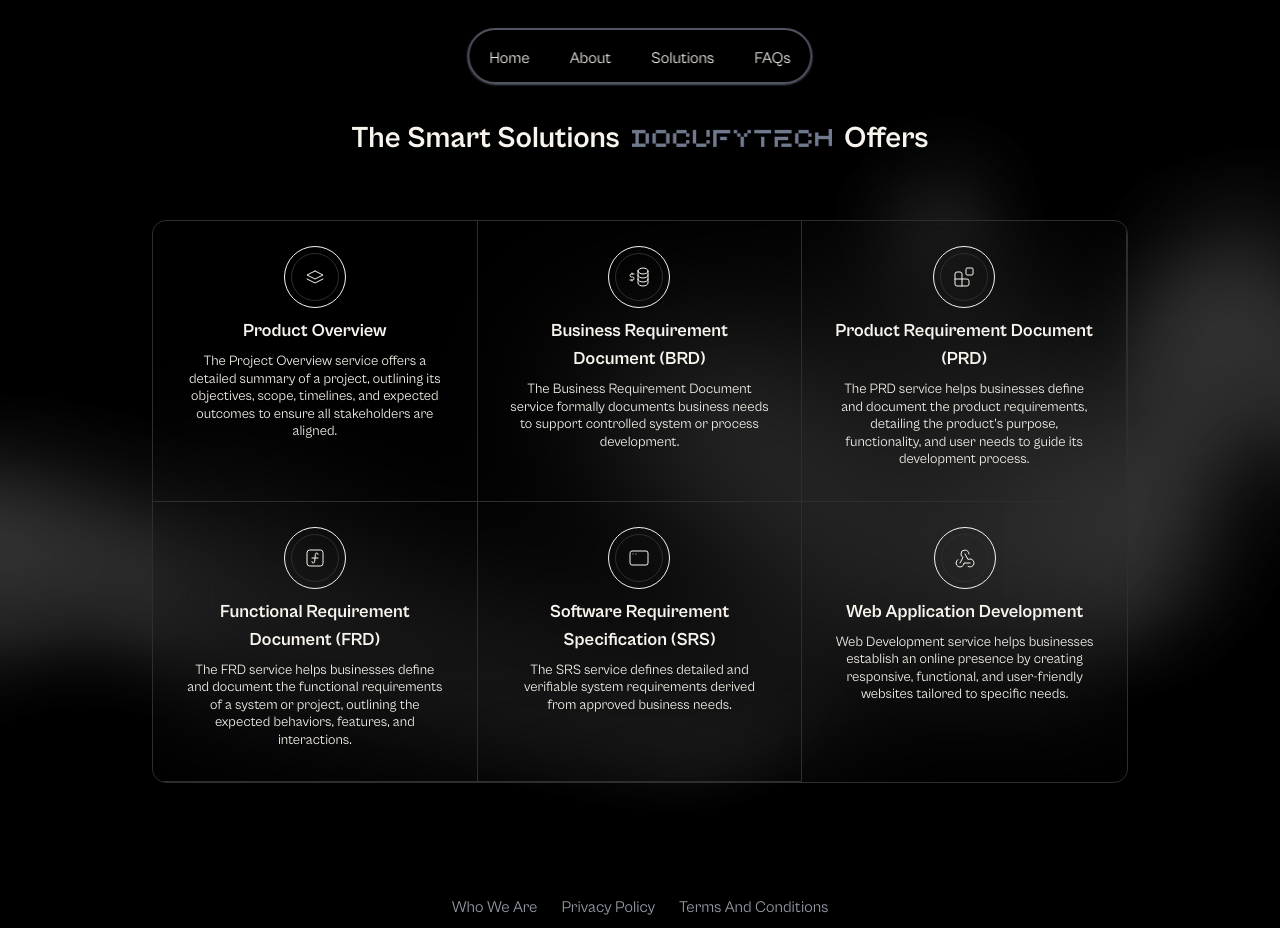
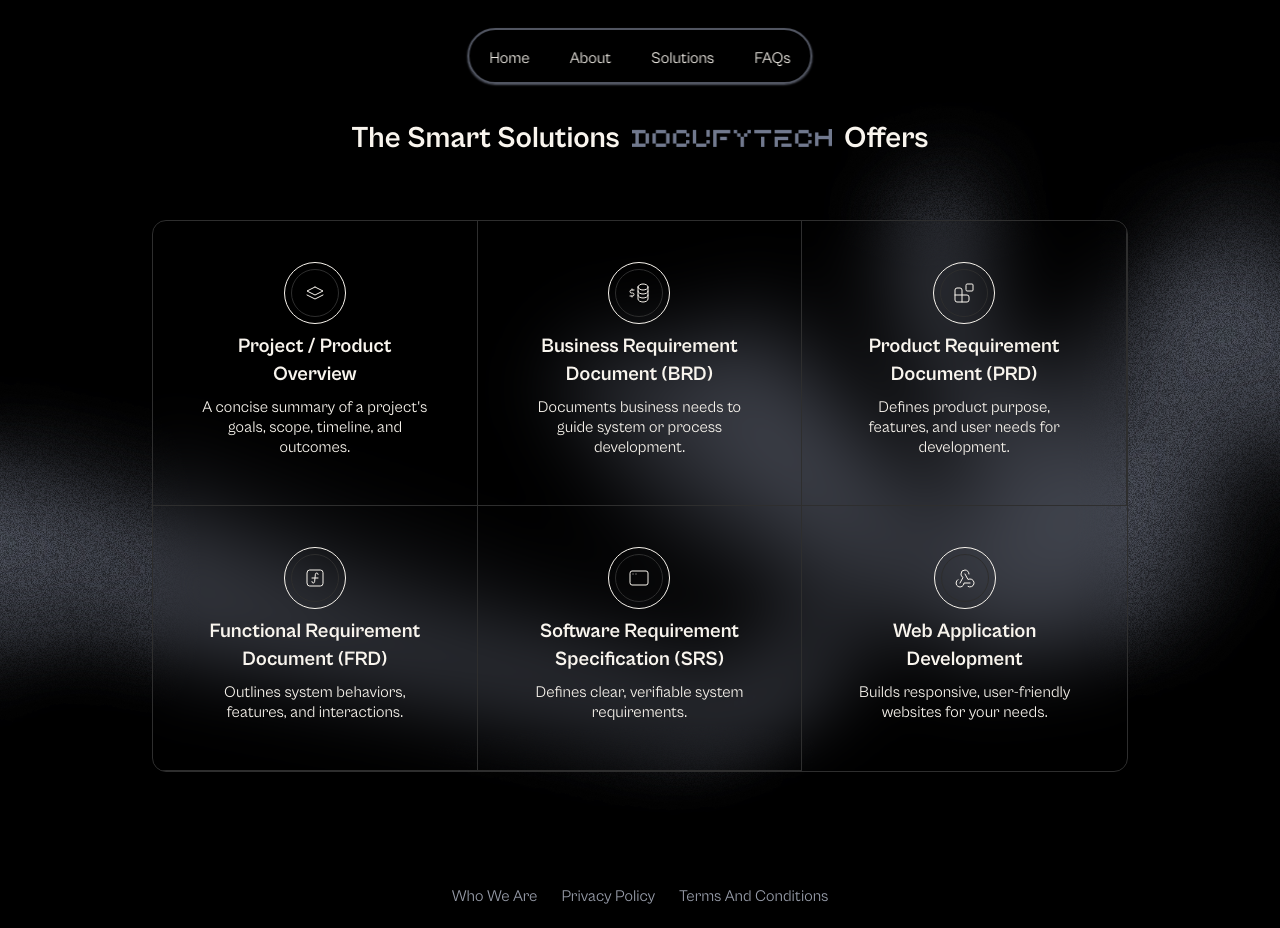
Before and after one commit to docufy-technologies/docufy-tech-public, a React (Vite) app: page /solutions in a window 1280 px wide. Shown: the top 928 px of the page. Built offline with nearby package versions, Linux system fonts and the light colour scheme.

Commit message:
feat: enhance footer with email link and update EtheralShadow color; improve solutions card styling

```diff
--- a/src/components/blocks/footer.tsx
+++ b/src/components/blocks/footer.tsx
@@ -3,6 +3,7 @@
   IconBrandInstagram,
   IconBrandLinkedin,
   IconBrandX,
+  IconMail,
 } from "@tabler/icons-react";
 import { Link } from "@tanstack/react-router";
 
@@ -71,6 +72,15 @@
           >
             <IconBrandInstagram />
           </a>
+          <a
+            href="mailto:info@tech.docufybd.com"
+            target="_blank"
+            rel="noopener noreferrer"
+            aria-label="Email"
+            className="text-muted-foreground hover:text-primary block"
+          >
+            <IconMail />
+          </a>
         </div>
         <span className="text-muted-foreground block text-center text-sm font-bold">
           {" "}
--- a/src/components/ui/etheral-shadow.tsx
+++ b/src/components/ui/etheral-shadow.tsx
@@ -58,7 +58,7 @@
 
 export function EtheralShadow({
   sizing = "fill",
-  color = "rgba(128, 128, 128, 1)",
+  color = "var(--secondary)",
   noise,
   style,
   className,
--- a/src/routes/index.tsx
+++ b/src/routes/index.tsx
@@ -17,8 +17,6 @@
           maskImageURL="/mask-1.png"
           noise={{ opacity: 1, scale: 1.2 }}
           sizing="fill"
-          color="var(--secondary)"
-          opacity={0.75}
         >
           <div className="flex flex-col max-w-4xl p-6 w-full mx-auto h-full justify-center items-center gap-12 max-sm:gap-8 text-center">
             <img
@@ -61,7 +59,14 @@
                 </a>
               </AnimatedButton>
               <Button variant={"outline"} size={"lg"} className="w-full">
-                Contact Team
+                <a
+                  href="mailto:info@tech.docufybd.com"
+                  target="_blank"
+                  rel="noopener noreferrer"
+                  className="w-full h-full flex justify-center items-center"
+                >
+                  Contact Team
+                </a>
               </Button>
             </div>
           </div>
--- a/src/routes/solutions.tsx
+++ b/src/routes/solutions.tsx
@@ -27,15 +27,19 @@
       <div className="relative mx-auto flex aspect-square size-12 rounded-full border before:absolute before:-inset-2 before:rounded-full before:border items-center justify-center mb-4">
         {icon}
       </div>
-      <span className="text-lg font-semibold">{title}</span>
-      <p className="text-sm mt-2 leading-tight">{description}</p>
+      <span className="text-xl font-semibold text-balance">{title}</span>
+      <p className="text-base mt-2 leading-tight">{description}</p>
     </div>
   );
 }
 
 function RouteComponent() {
   return (
-    <EtheralShadow opacity={0.4} maskImageURL="/mask-2.png" sizing="stretch">
+    <EtheralShadow
+      maskImageURL="/mask-2.png"
+      sizing="stretch"
+      noise={{ opacity: 1, scale: 1.2 }}
+    >
       <div className="py-12 md:py-20 mt-10 max-sm:mt-20">
         <div className="mx-auto max-w-5xl space-y-8 px-6 md:space-y-16">
           <span className="capitalize font-bold text-center text-xl lg:text-3xl flex max-sm:flex-col justify-center items-center gap-3">
@@ -48,35 +52,35 @@
             Offers
           </span>
 
-          <div className="relative mx-auto grid max-w-6xl divide-x divide-y border *:p-8 sm:grid-cols-2 lg:grid-cols-3 backdrop-blur-3xl rounded-xl overflow-hidden">
+          <div className="relative mx-auto grid max-w-6xl divide-x divide-y border boarder-accent *:p-12 sm:grid-cols-2 lg:grid-cols-3 backdrop-blur-xl rounded-xl overflow-hidden">
             <SolutionsCardCustom
-              title="Product Overview"
-              description="The Project Overview service offers a detailed summary of a project, outlining its objectives, scope, timelines, and expected outcomes to ensure all stakeholders are aligned."
+              title="Project / Product Overview"
+              description="A concise summary of a project's goals, scope, timeline, and outcomes."
               icon={<IconStack className="size-6" />}
             />
             <SolutionsCardCustom
               title="Business Requirement Document (BRD)"
-              description="The Business Requirement Document service formally documents business needs to support controlled system or process development."
+              description="Documents business needs to guide system or process development."
               icon={<IconBusinessplan className="size-6" />}
             />
             <SolutionsCardCustom
               title="Product Requirement Document (PRD)"
-              description="The PRD service helps businesses define and document the product requirements, detailing the product's purpose, functionality, and user needs to guide its development process."
+              description="Defines product purpose, features, and user needs for development."
               icon={<IconBlocks className="size-6" />}
             />
             <SolutionsCardCustom
               title="Functional Requirement Document (FRD)"
-              description="The FRD service helps businesses define and document the functional requirements of a system or project, outlining the expected behaviors, features, and interactions."
+              description="Outlines system behaviors, features, and interactions."
               icon={<IconFunction className="size-6" />}
             />
             <SolutionsCardCustom
               title="Software Requirement Specification (SRS)"
-              description="The SRS service defines detailed and verifiable system requirements derived from approved business needs."
+              description="Defines clear, verifiable system requirements."
               icon={<IconAppWindow className="size-6" />}
             />
             <SolutionsCardCustom
               title="Web Application Development"
-              description="Web Development service helps businesses establish an online presence by creating responsive, functional, and user-friendly websites tailored to specific needs."
+              description="Builds responsive, user-friendly websites for your needs."
               icon={<IconWebhook className="size-6" />}
             />
           </div>
```
